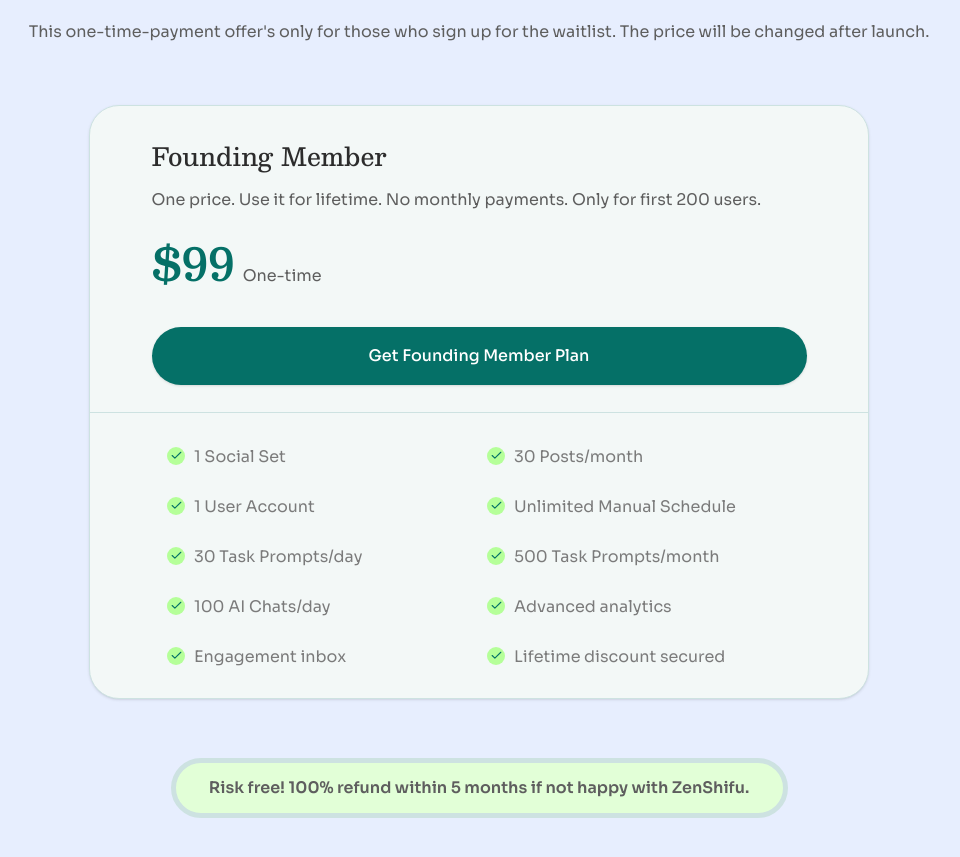
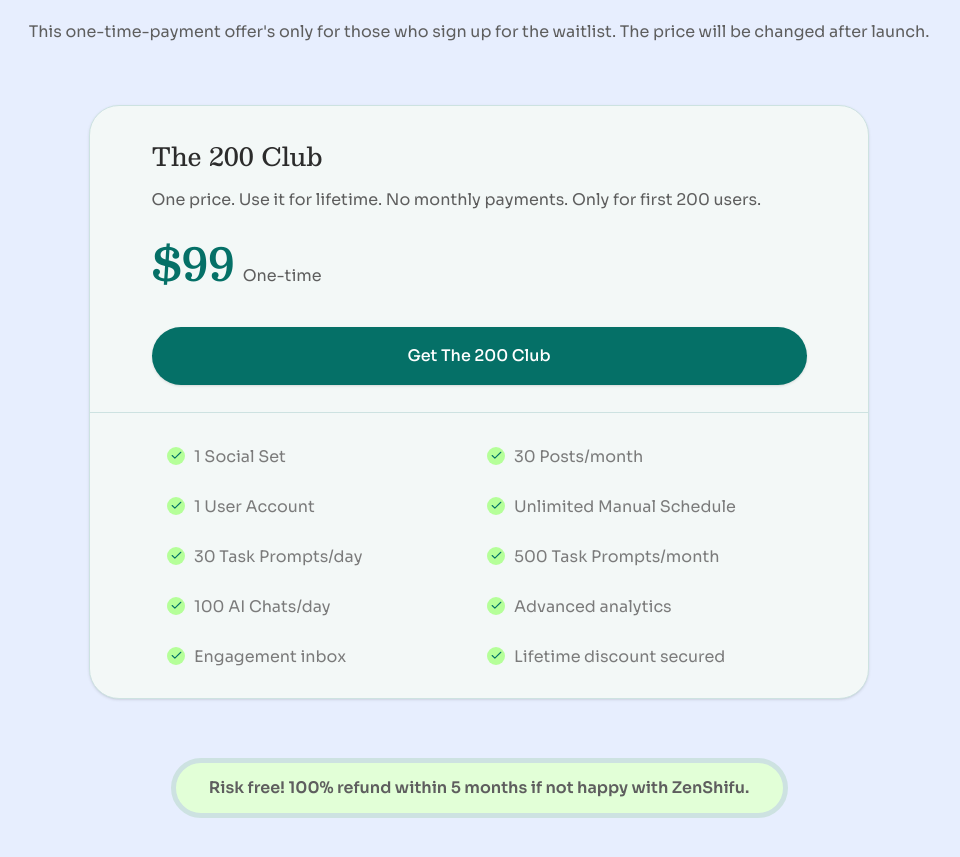
Before and after one commit to Nareshmeetei/zenshifu, a React (Vite) app: page / in a window 1280 px wide. Shown: the part 5667-6524 px from the top of the page, without its empty margins (161-1121 px from the left). Built offline with nearby package versions, Linux system fonts and the light colour scheme.

Commit message:
Rebrand Founding Member to The 200 Club and simplify CTA text
🤖 Generated with [Claude Code](https://claude.com/claude-code)

Co-Authored-By: Claude <noreply@anthropic.com>

```diff
--- a/src/screens/WaitList/sections/PricingPlansSection/PricingPlansSection.tsx
+++ b/src/screens/WaitList/sections/PricingPlansSection/PricingPlansSection.tsx
@@ -7,7 +7,7 @@ import { useScrollAnimation } from "../../../../hooks/useScrollAnimation";
 // Define plan data for reusability
 const pricingPlans = [
   {
-    name: "Founding Member",
+    name: "The 200 Club",
     description: "One price. Use it for lifetime. No monthly payments. Only for first 200 users.",
     price: "$99",
     paymentLink: "https://checkout.dodopayments.com/buy/pdt_hXTdqrKtCrwR2jDdPLtPa?quantity=1",
@@ -101,7 +101,7 @@ export const PricingPlansSection = (): JSX.Element => {
                         onClick={() => handlePurchase(plan.paymentLink)}
                         className="w-full h-[50px] md:h-[58px] bg-[#057067] text-white rounded-[100px] hover:bg-[#0a8a7d] hover:-translate-y-1 hover:shadow-lg font-medium text-sm md:text-base [font-family:'Sora',Helvetica] transition-all duration-300 ease-out border-none"
                       >
-                        Get {plan.name} Plan
+                        Get {plan.name}
                       </Button>
                     </div>
 
```
